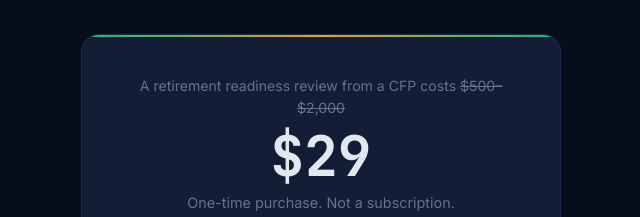
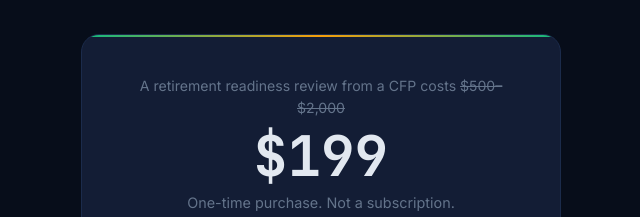
Before and after one commit to jasonmatthewrowe/retirerunway, a plain HTML site: page index.html in a window 1280 px wide. Shown: the part 3580-3797 px from the top of the page, without its empty margins (319-959 px from the left). Drawn offline with Linux system fonts and the light colour scheme.

Commit message:
Update pricing details from $29 to $199

```diff
--- a/index.html
+++ b/index.html
@@ -8,7 +8,7 @@
 
   <!-- Open Graph -->
   <meta property="og:title" content="Retire Runway — Your Retirement Preflight Check">
-  <meta property="og:description" content="See your retirement flight plan — every combination of when you can retire and at what lifestyle. Privacy-first. $29 one-time.">
+  <meta property="og:description" content="See your retirement flight plan — every combination of when you can retire and at what lifestyle. Privacy-first. $199 one-time.">
   <meta property="og:type" content="website">
   <meta property="og:url" content="https://retirerunway.com">
 
@@ -1207,7 +1207,7 @@
     <section class="pricing">
       <div class="pricing-card">
         <p class="pricing-compare">A retirement readiness review from a CFP costs <s>$500–$2,000</s></p>
-        <div class="pricing-amount">$29</div>
+        <div class="pricing-amount">$199</div>
         <p class="pricing-once">One-time purchase. Not a subscription.</p>
         <p class="pricing-free">Free tier available — see your overall score before you pay.</p>
 
```
